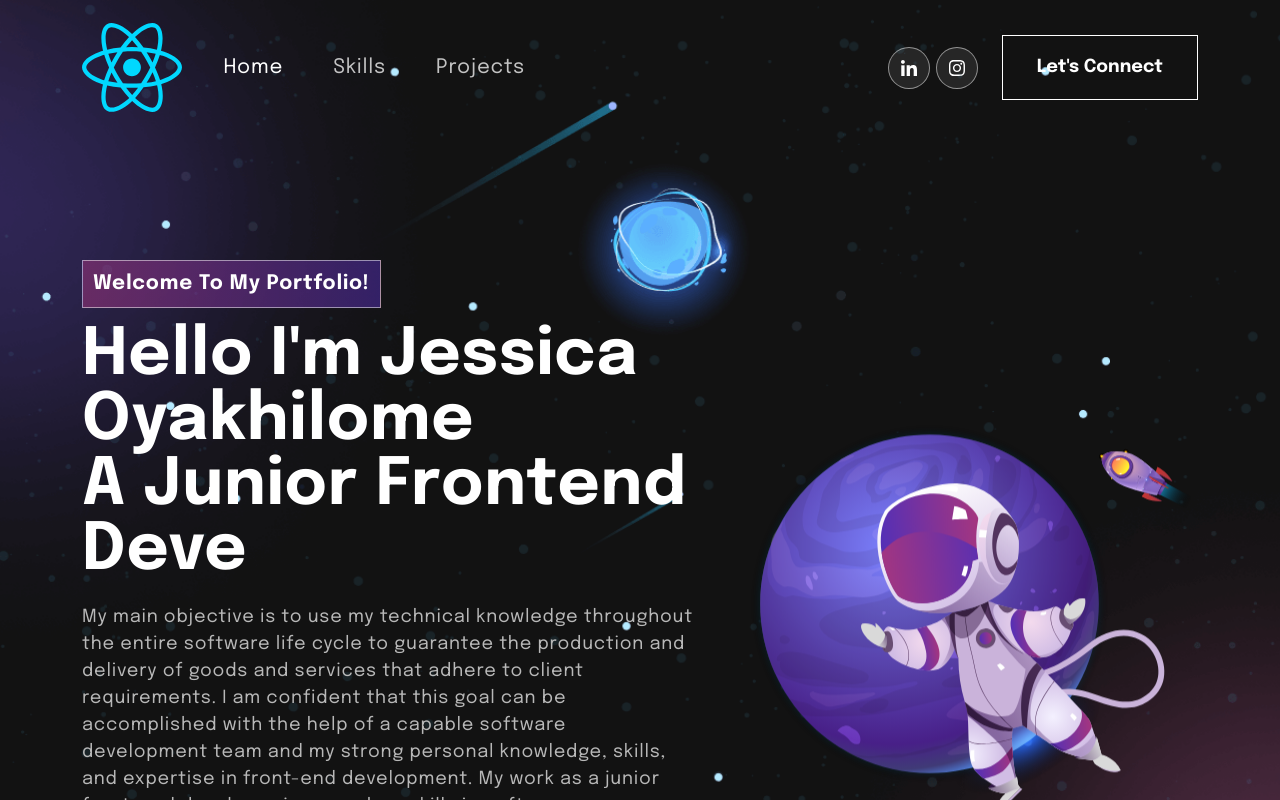
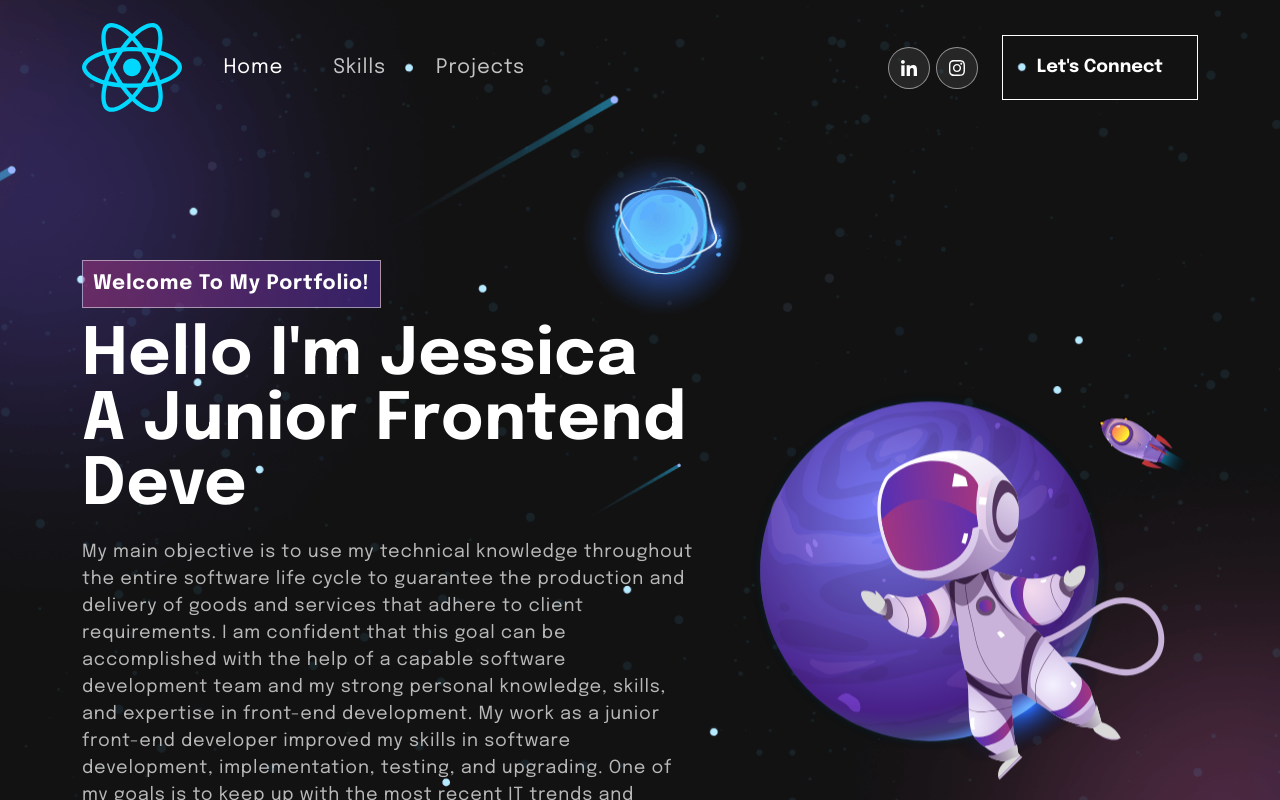
Before and after one commit to jam-jam200/portfolio1, a React (Vite) app: page / in a window 1280 px wide. Shown: the top 800 px of the page. Built offline with nearby package versions, Linux system fonts and the light colour scheme.

Commit message:
done...i think

```diff
--- a/server.js
+++ b/server.js
@@ -7,9 +7,8 @@ import { createTransport } from "nodemailer";
 const app = express();
 app.use(cors());
 app.use(json());
-app.use("/", router);
+app.use("https://jessicaportfoliotest.netlify.app/", router);
 app.listen(5000, () => console.log("Server Running"));
-
 
 const contactEmail = createTransport({
   service: "gmail",
--- a/src/components/Banner.jsx
+++ b/src/components/Banner.jsx
@@ -66,7 +66,7 @@ function Banner() {
                     Welcome to my portfolio!
                   </span>
                   <h1>
-                    {`Hello I'm Jessica Oyakhilome `} <br />
+                    {`Hello I'm Jessica `} <br />
                     <span className="wrap">{text}</span>
                   </h1>
                   <p>
```
